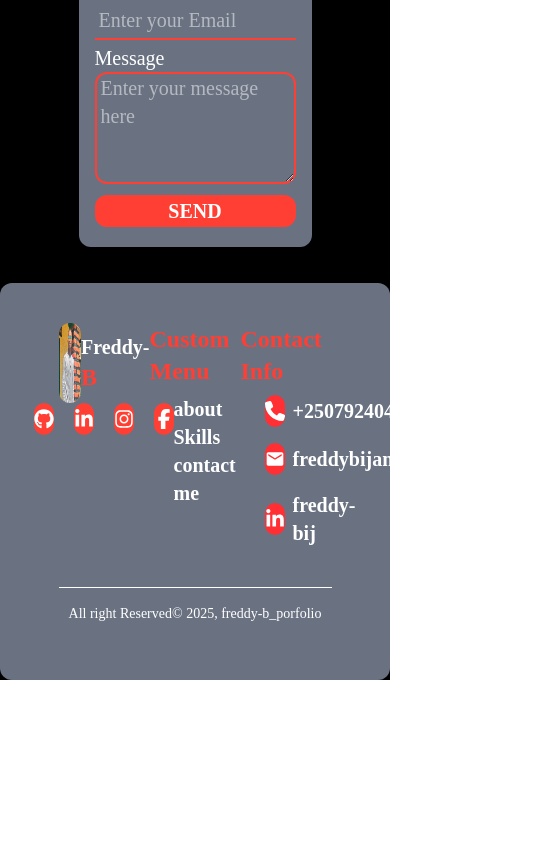
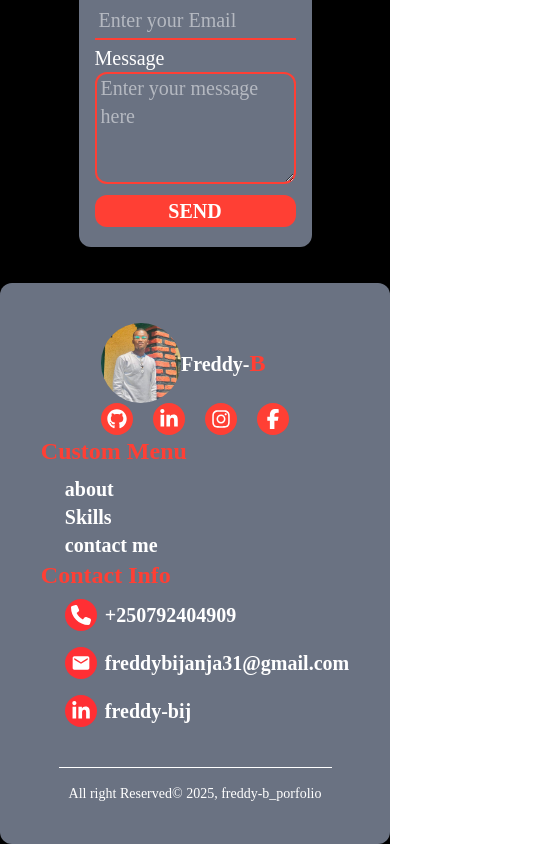
Before and after one commit to Freddy-bij/Personal_Portfolio, a React (Vite) app: page / in a window 390 px wide. Shown: the part 1728-2572 px from the top of the page, 537 px wide, since content can reach past the window. Before the commit the page ends 2408 px from the top, so only its background shows below. Built offline with nearby package versions, Linux system fonts and the light colour scheme.

Commit message:
chore: add responsive footer

```diff
--- a/src/Components/Footer.jsx
+++ b/src/Components/Footer.jsx
@@ -7,23 +7,28 @@ const Footer = () => {
   return (
     <div className=" bg-gray-500  rounded-xl font-[sofia] py-10 text-xl ">
 
-      <div className="w-[70%] mx-auto grid grid-cols-3 border-b-1  pb-10 ">
-        <div>
+      <div className="w-[70%] mx-auto  border-b-1  pb-10 ">
+        <div className="flex justify-center">
+          <div >
             <div className="flex items-center" >
               <div className="w-20 h-20  ">
                 <img src={image} alt="" className="h-full w-full rounded-full " />
               </div>
               <h1 className=" text-xl font-semibold">Freddy-<span className="text-2xl font-bold text-[#ff3f34]">B</span></h1>
             </div>
-          <div className="flex justify-center gap-5">
+            <div className="flex  gap-5">
               <div className="bg-[#ff3f34] w-8 h-8 flex items-center justify-center rounded-full hover:bg-white hover:text-[#ff3f34]"><FaGithub /></div>
               <div className="bg-[#ff3f34] w-8 h-8 flex items-center justify-center rounded-full hover:bg-white hover:text-[#ff3f34]"><FaLinkedinIn /></div>
               <div className="bg-[#ff3f34] w-8 h-8 flex items-center justify-center rounded-full hover:bg-white hover:text-[#ff3f34]"><FaInstagram /></div>
               <div className="bg-[#ff3f34] w-8 h-8 flex items-center justify-center rounded-full hover:bg-white hover:text-[#ff3f34]"><FaFacebookF /></div>
             </div>
+
           </div>
 
+        </div>
+        <div className="grid md:grid-cols-2  justify-center">
 
+          <div className=" md:flex justify-center">
             <div>
               <h1 className="text-[#ff3f34] capitalize font-bold text-2xl">custom menu</h1>
               <ul className=" pl-6 font-semibold  pt-2">
@@ -32,6 +37,9 @@ const Footer = () => {
                 <li className=" hover:underline hover:underline-offset-6 hover:text-[#ff3f34]">contact me</li>
               </ul>
             </div>
+          </div>
+
+          <div className="flex justify-center">
              <div>
             <h1 className="text-[#ff3f34] capitalize font-bold text-2xl">contact info</h1>
             <ul className="pl-6 font-semibold  pt-2">
@@ -42,9 +50,16 @@ const Footer = () => {
           </div>
           </div>
 
-       <div className="w-[70%] mx-auto text-center text-sm py-4 ">
 
-        <p>All right Reserved&copy; { new Date().getFullYear()}, freddy-b_porfolio </p>
+
+        </div>
+
+
+      </div>
+
+      <div className="w-[70%] mx-auto text-center text-sm pt-4 ">
+
+        <p>All right Reserved&copy; {new Date().getFullYear()}, freddy-b_porfolio </p>
       </div>
     </div>
   )
```
Lines whose indentation alone changed are shown as unchanged.
